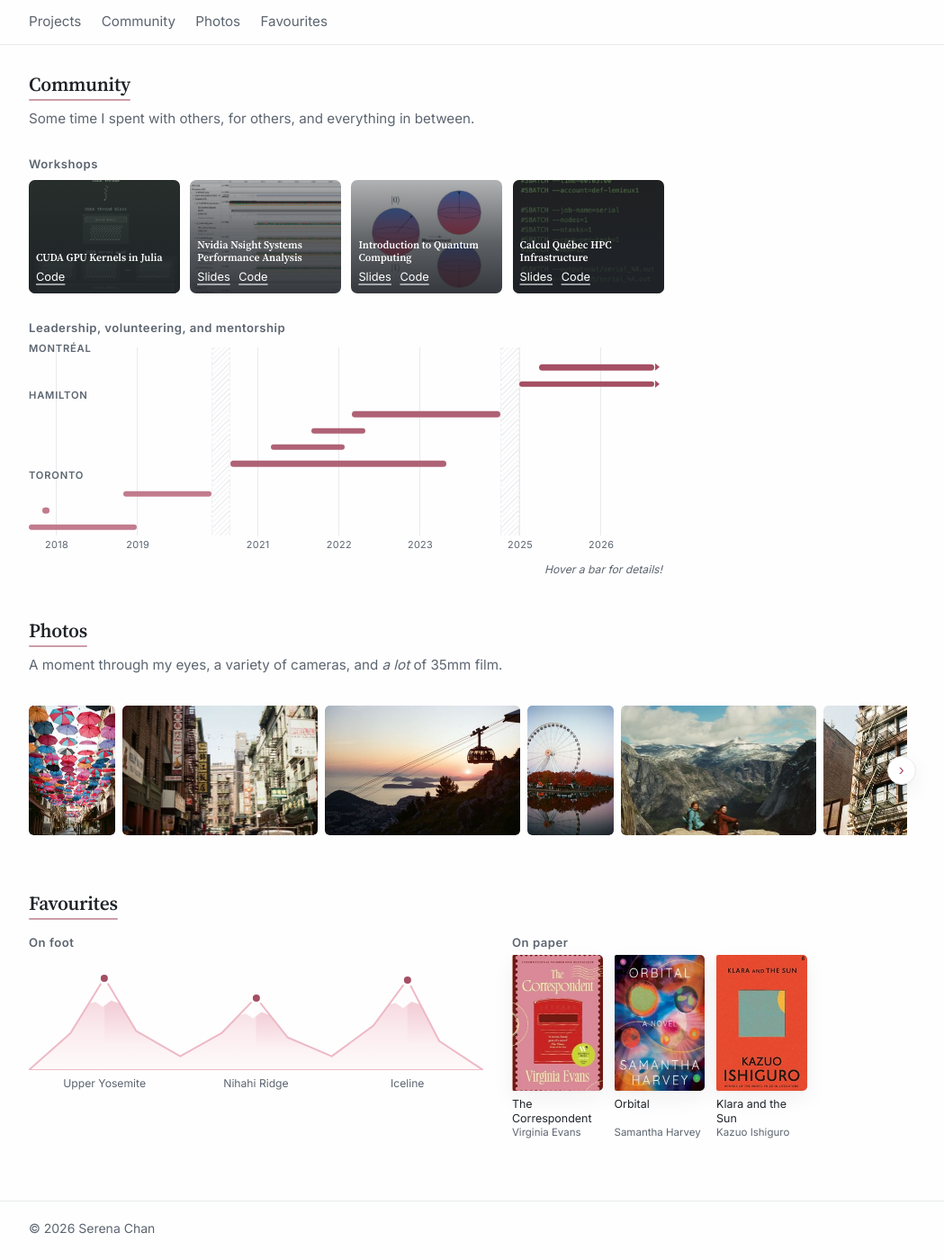
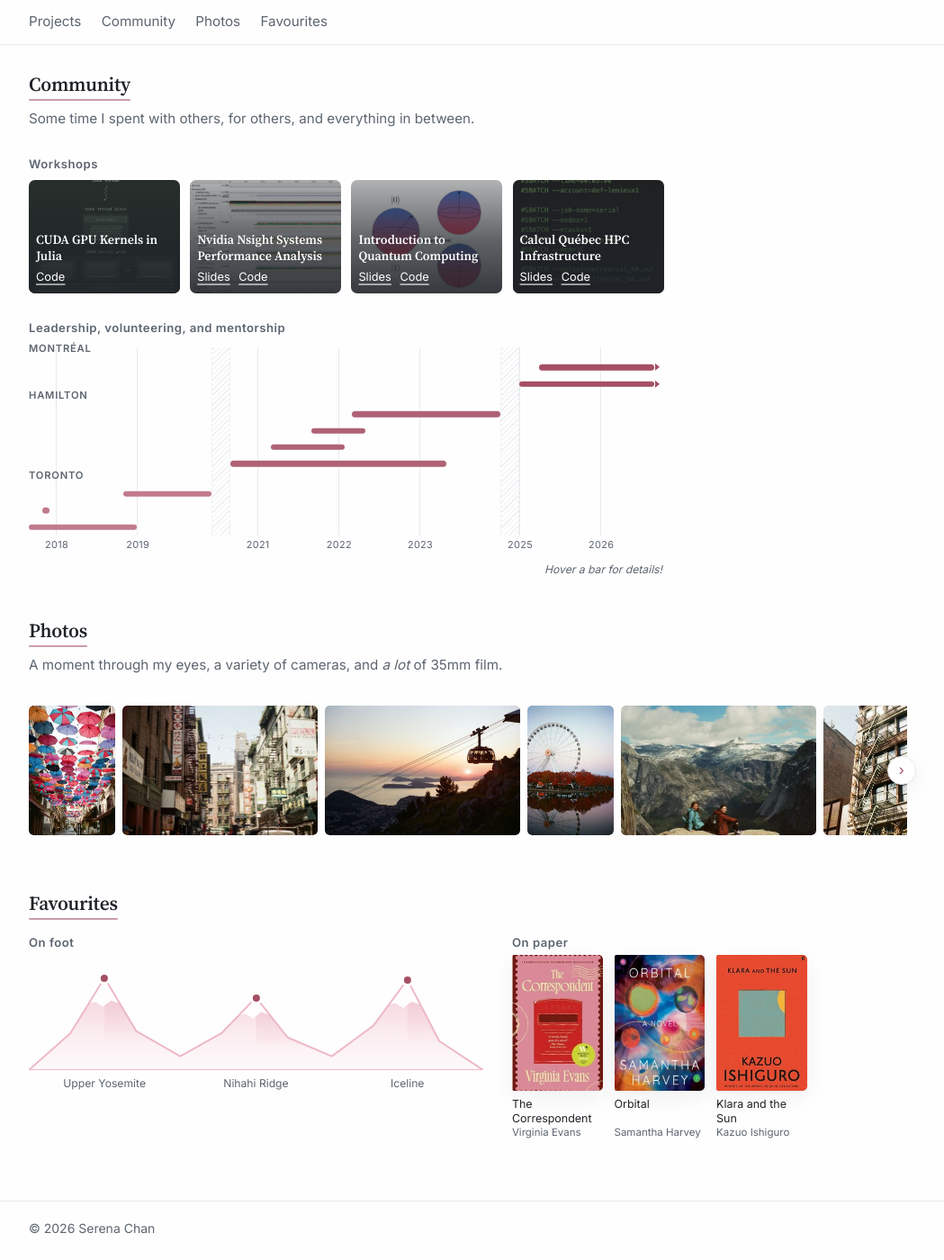
Before and after one commit to sktchan/sktchan.github.io, a Jekyll site: the page built from index.html, in a window 1280 px wide and 1400 px high, scrolled down 923 px. Shown: the whole window at 90% size, without its empty margins (120-1169 px from the left). Built offline with Jekyll 4.4.1, drawn with Linux system fonts in a browser that asks for light colours.

Commit message:
Give the workshop names a readable size
At .74rem they were the smallest type anywhere on the page - below the photo
captions, below the ribbon's micro-labels - for the one thing on each tile a
reader actually needs: what the workshop was. .88rem puts them level with the
work-row titles they are the peers of.

Co-Authored-By: Claude Opus 5 <noreply@anthropic.com>

```diff
--- a/assets/css/main.scss
+++ b/assets/css/main.scss
@@ -907,11 +907,13 @@ html { scroll-behavior: smooth; }
   color: #fff;
 }
 
+/* .74rem made these the smallest type on the page — smaller than the photo
+   captions — for what is actually the name of the thing the tile is about. */
 .wtile__title {
   font-family: var(--serif);
   font-weight: 600;
-  font-size: .74rem;
-  line-height: 1.2;
+  font-size: .88rem;
+  line-height: 1.25;
 }
 
 .wtile__links {
```
